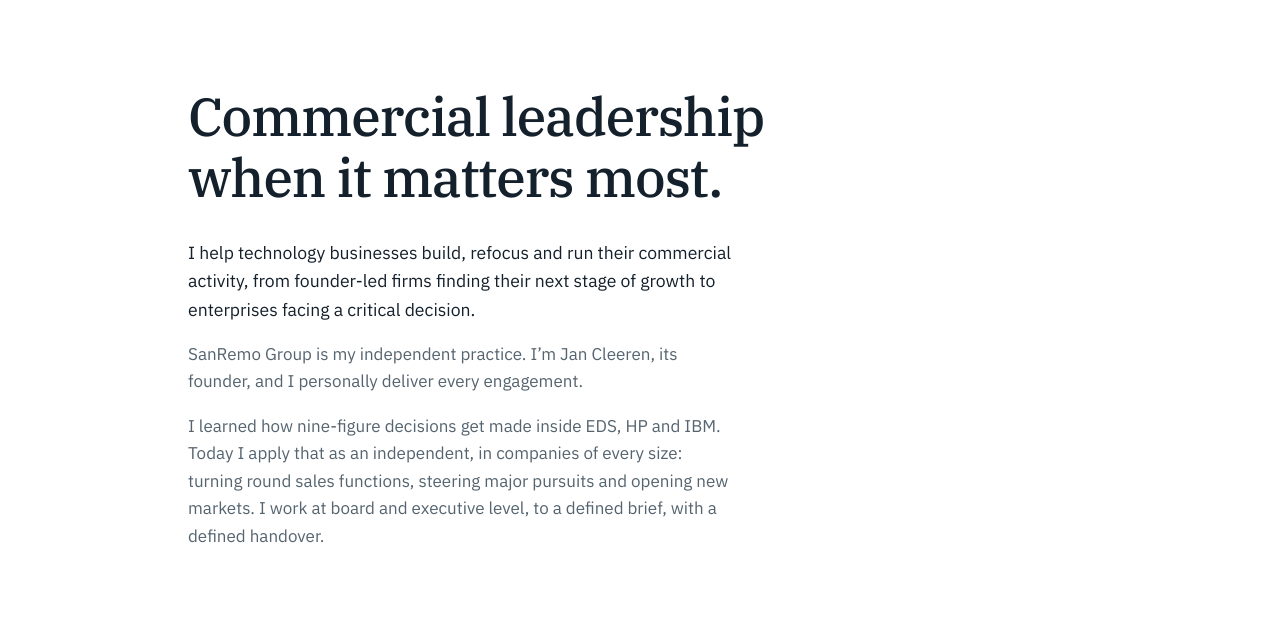
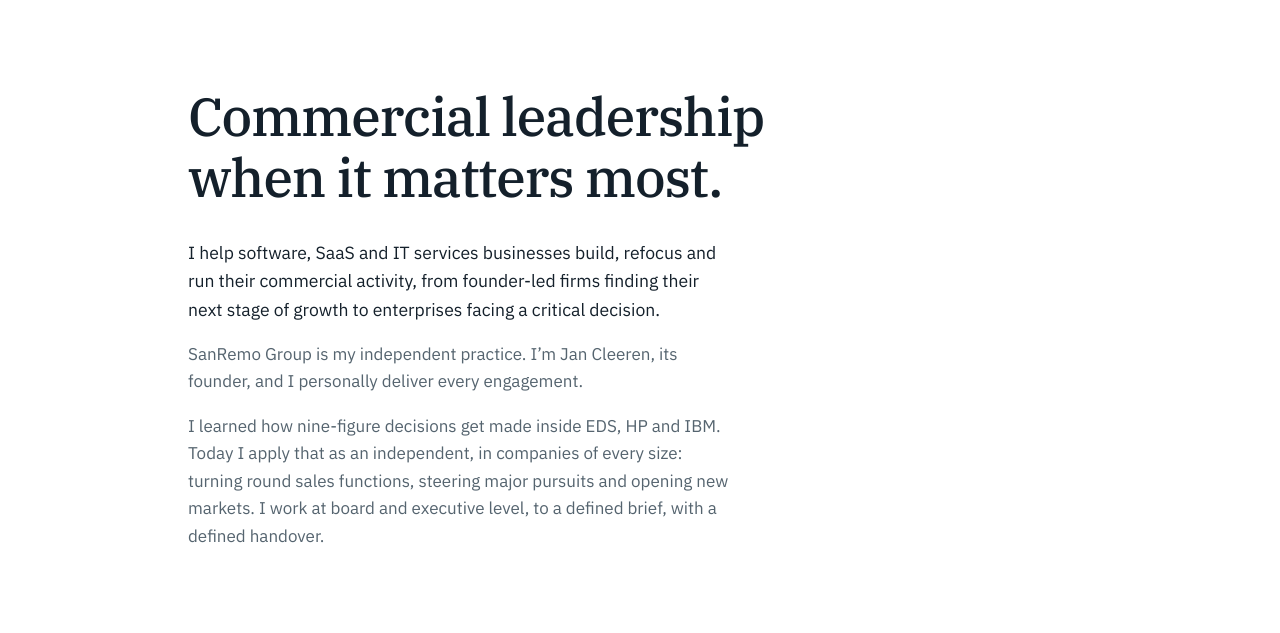
Before and after one commit to jcleeren/sanremo-site, a plain HTML site: page index.html in a window 1280 px wide. Shown: the part 99-732 px from the top of the page. Drawn offline with Linux system fonts and the light colour scheme.

Commit message:
Hero and descriptions: software, SaaS and IT services businesses
Co-Authored-By: Claude Fable 5.2 <noreply@anthropic.com>
Claude-Session: https://claude.ai/code/session_01Hji5vn3tB85n55E4PZWGoT

```diff
--- a/index.html
+++ b/index.html
@@ -4,9 +4,9 @@
 <meta charset="utf-8">
 <meta name="viewport" content="width=device-width, initial-scale=1">
 <title>SanRemo Group — Commercial leadership when it matters most</title>
-<meta name="description" content="Commercial leadership when it matters most. I help technology businesses build, refocus and run their commercial activity, from founder-led firms to enterprises facing a critical decision. The independent practice of Jan Cleeren. Belgium and UAE.">
+<meta name="description" content="Commercial leadership when it matters most. I help software, SaaS and IT services businesses build, refocus and run their commercial activity, from founder-led firms to enterprises facing a critical decision. The independent practice of Jan Cleeren. Belgium and UAE.">
 <meta property="og:title" content="SanRemo Group">
-<meta property="og:description" content="Commercial leadership when it matters most, for technology businesses from founder-led firms to enterprises facing a critical decision.">
+<meta property="og:description" content="Commercial leadership when it matters most, for software, SaaS and IT services businesses, from founder-led firms to enterprises facing a critical decision.">
 <meta property="og:type" content="website">
 <meta property="og:url" content="https://sanremo-group.com/">
 <link rel="icon" type="image/png" href="/assets/favicon.png">
@@ -165,7 +165,7 @@ body{font-size:16px}
 
 <div class="wrap hero">
 <h1>Commercial leadership when it matters most.</h1>
-<p class="lead">I help technology businesses build, refocus and run their commercial activity, from founder-led firms finding their next stage of growth to enterprises facing a critical decision.</p>
+<p class="lead">I help software, SaaS and IT services businesses build, refocus and run their commercial activity, from founder-led firms finding their next stage of growth to enterprises facing a critical decision.</p>
 <p>SanRemo Group is my independent practice. I’m Jan Cleeren, its founder, and I personally deliver every engagement.</p>
 <p>I learned how nine-figure decisions get made inside EDS, HP and IBM. Today I apply that as an independent, in companies of every size: turning round sales functions, steering major pursuits and opening new markets. I work at board and executive level, to a defined brief, with a defined handover.</p>
 </div>
```
